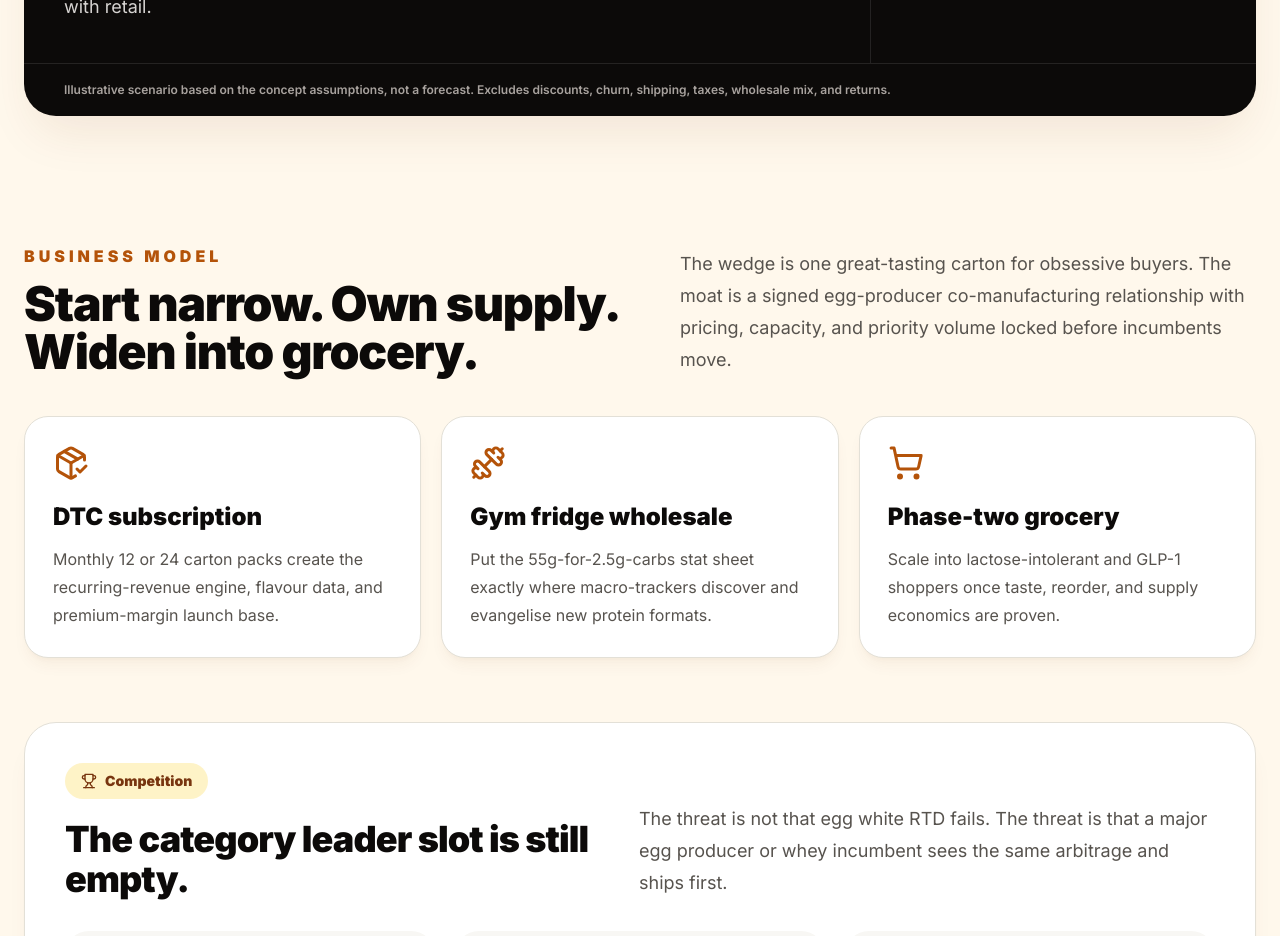
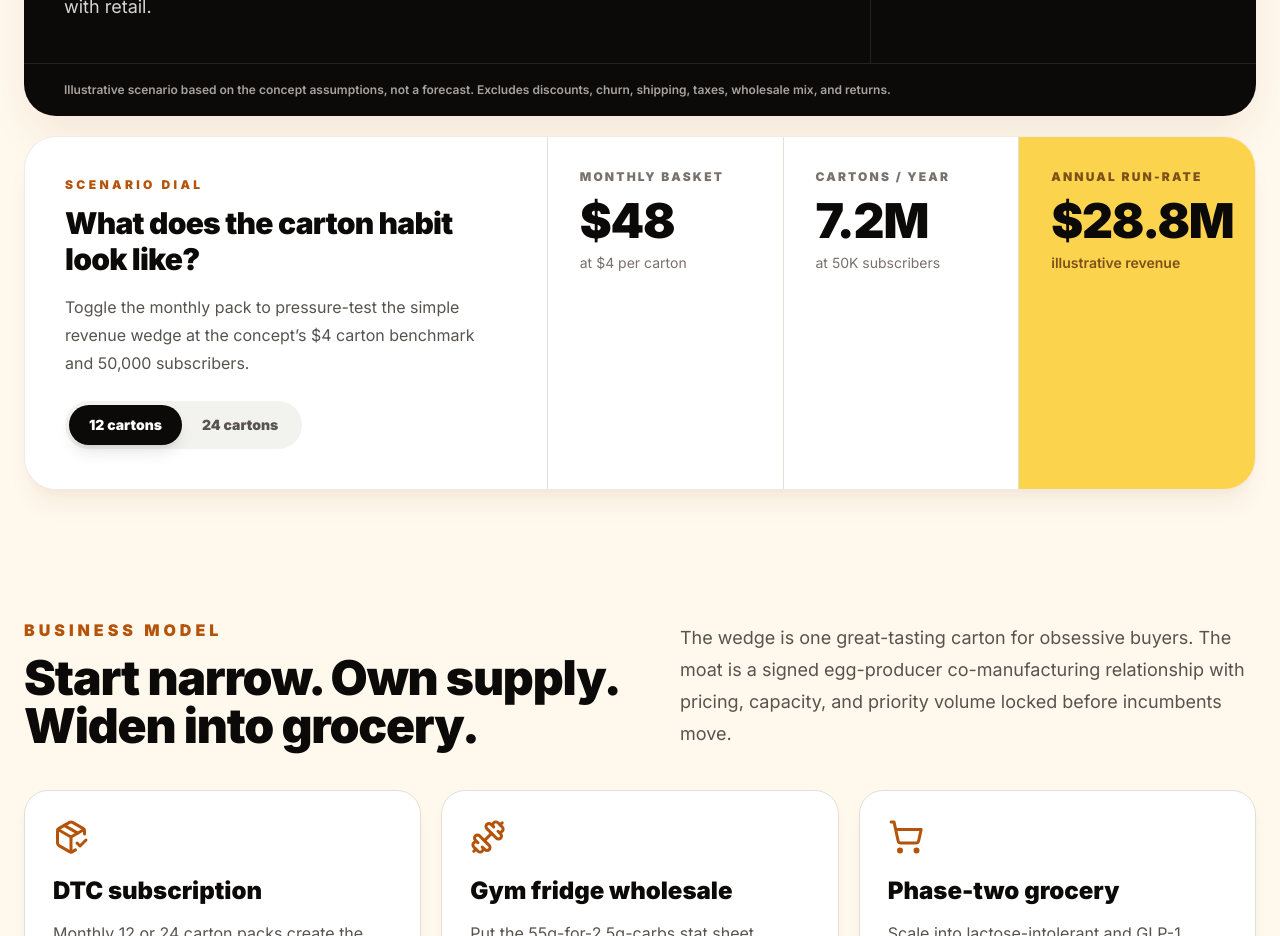
Before and after one commit to march-dave/react-next-anycase, a Next.js app: page /egg-white-protein-drinks in a window 1280 px wide. Shown: the part 5600-6536 px from the top of the page. Built offline with nearby package versions, Linux system fonts and the light colour scheme.

Commit message:
Add interactive subscription scenario dial

```diff
--- a/pages/egg-white-protein-drinks.js
+++ b/pages/egg-white-protein-drinks.js
@@ -223,6 +223,11 @@ const formatComparison = [
 export default function EggWhiteProteinDrinks() {
   const [email, setEmail] = useState('')
   const [joined, setJoined] = useState(false)
+  const [packSize, setPackSize] = useState(12)
+
+  const cartonPrice = 4
+  const monthlyBasket = packSize * cartonPrice
+  const annualRunRate = monthlyBasket * 50000 * 12
 
   function handleWaitlistSubmit(event) {
     event.preventDefault()
@@ -553,6 +558,44 @@ export default function EggWhiteProteinDrinks() {
               Illustrative scenario based on the concept assumptions, not a forecast. Excludes discounts, churn, shipping, taxes, wholesale mix, and returns.
             </p>
           </div>
+
+          <div className="mt-5 grid overflow-hidden rounded-[2rem] border border-amber-900/10 bg-white shadow-xl shadow-amber-900/5 lg:grid-cols-[0.85fr_1.15fr]">
+            <div className="border-b border-stone-200 p-7 lg:border-b-0 lg:border-r md:p-10">
+              <p className="text-xs font-black uppercase tracking-[0.28em] text-amber-700">Scenario dial</p>
+              <h3 className="mt-3 text-3xl font-black tracking-tight">What does the carton habit look like?</h3>
+              <p className="mt-4 leading-7 text-stone-600">Toggle the monthly pack to pressure-test the simple revenue wedge at the concept’s $4 carton benchmark and 50,000 subscribers.</p>
+              <div className="mt-6 inline-flex rounded-full bg-stone-100 p-1" aria-label="Choose cartons per monthly pack">
+                {[12, 24].map((size) => (
+                  <button
+                    key={size}
+                    type="button"
+                    onClick={() => setPackSize(size)}
+                    aria-pressed={packSize === size}
+                    className={`rounded-full px-5 py-2.5 text-sm font-black transition-colors ${packSize === size ? 'bg-stone-950 text-white shadow-lg' : 'text-stone-600 hover:text-stone-950'}`}
+                  >
+                    {size} cartons
+                  </button>
+                ))}
+              </div>
+            </div>
+            <div className="grid sm:grid-cols-3" aria-live="polite">
+              <div className="border-b border-stone-200 p-7 sm:border-b-0 sm:border-r md:p-8">
+                <p className="text-xs font-black uppercase tracking-[0.18em] text-stone-500">Monthly basket</p>
+                <p className="mt-3 text-5xl font-black tracking-tight">${monthlyBasket}</p>
+                <p className="mt-2 text-sm text-stone-500">at ${cartonPrice} per carton</p>
+              </div>
+              <div className="border-b border-stone-200 p-7 sm:border-b-0 sm:border-r md:p-8">
+                <p className="text-xs font-black uppercase tracking-[0.18em] text-stone-500">Cartons / year</p>
+                <p className="mt-3 text-5xl font-black tracking-tight">{(packSize * 50000 * 12 / 1000000).toFixed(1)}M</p>
+                <p className="mt-2 text-sm text-stone-500">at 50K subscribers</p>
+              </div>
+              <div className="bg-amber-300 p-7 md:p-8">
+                <p className="text-xs font-black uppercase tracking-[0.18em] text-amber-950/70">Annual run-rate</p>
+                <p className="mt-3 text-5xl font-black tracking-tight">${annualRunRate / 1000000}M</p>
+                <p className="mt-2 text-sm font-semibold text-amber-950/70">illustrative revenue</p>
+              </div>
+            </div>
+          </div>
         </section>
 
         <section id="model" className="mx-auto max-w-7xl px-6 py-16">
```
